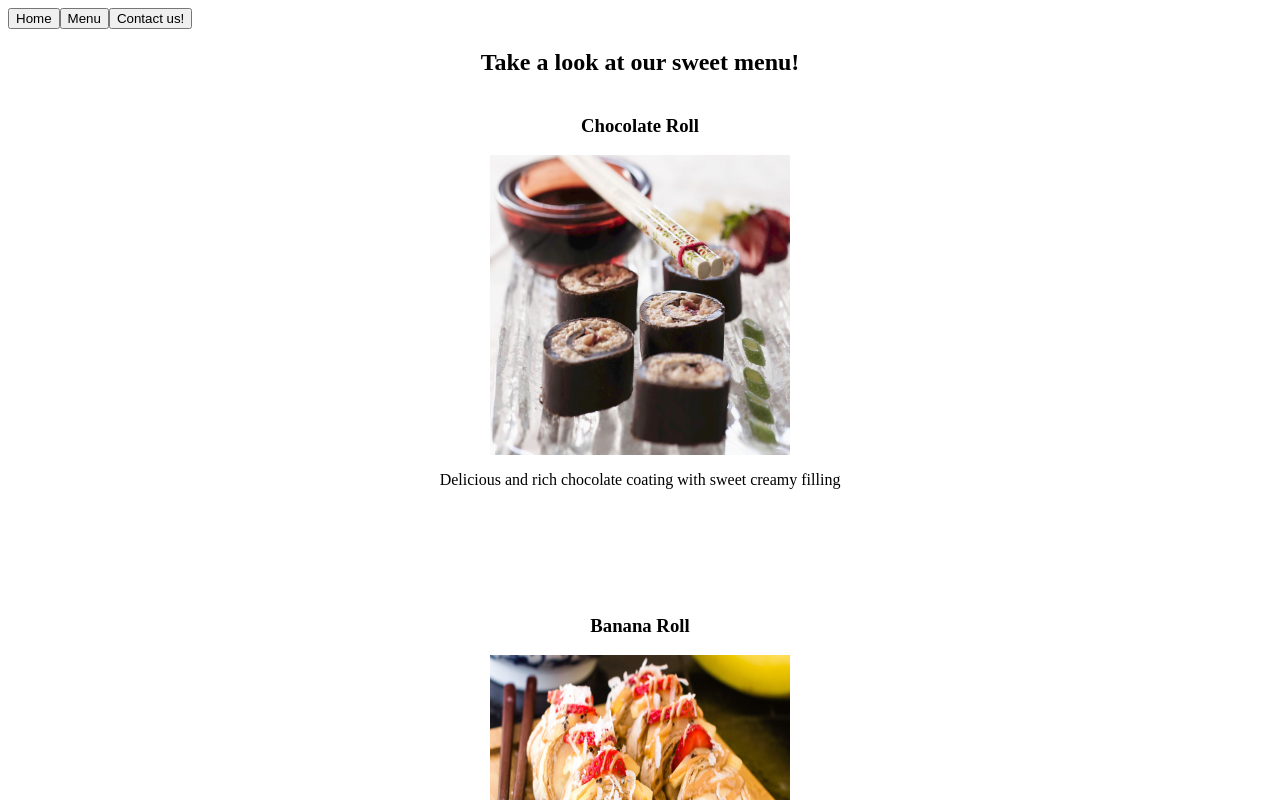
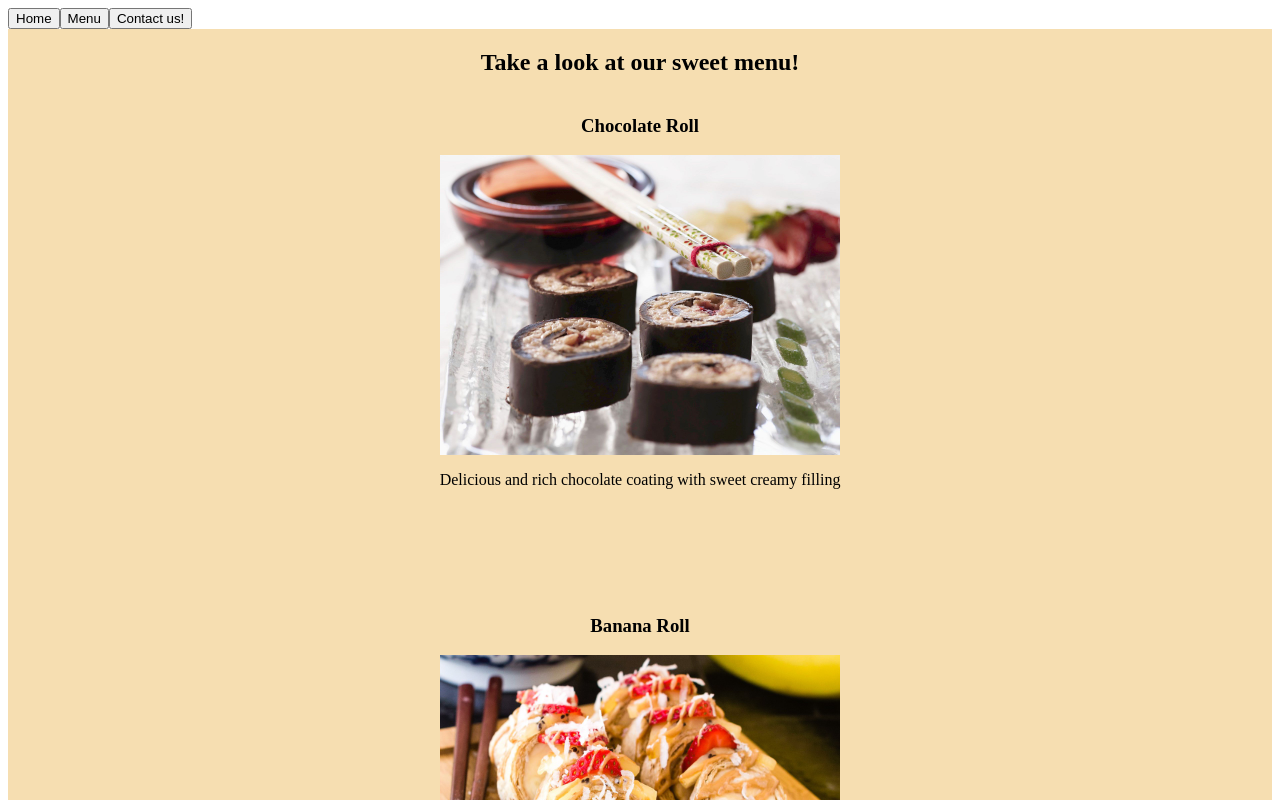
Before and after one commit to DigitalClef/restaurant, a website built with webpack: page dist/index.html in a window 1280 px wide. Both pictures are taken after a click on the button "Menu". Shown: the top 800 px of the page. Built offline with nearby package versions, Linux system fonts and the light colour scheme.

Commit message:
Changed image styles to enable an increase in width

```diff
--- a/src/style.css
+++ b/src/style.css
@@ -8,11 +8,12 @@
 
 .menu-item img {
     height: 60%;
-    width: 60%;
+    width: 80%;
 }
 
 .menu-page {
     display: flex;
     flex-direction: column;
     align-items: center;
+    background-color: rgb(246, 222, 177);
 }
```
